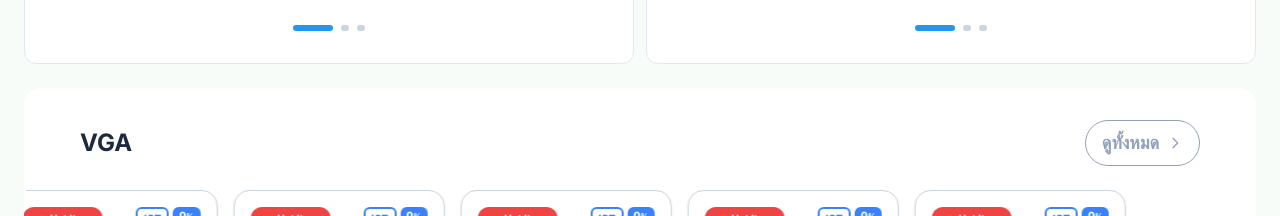
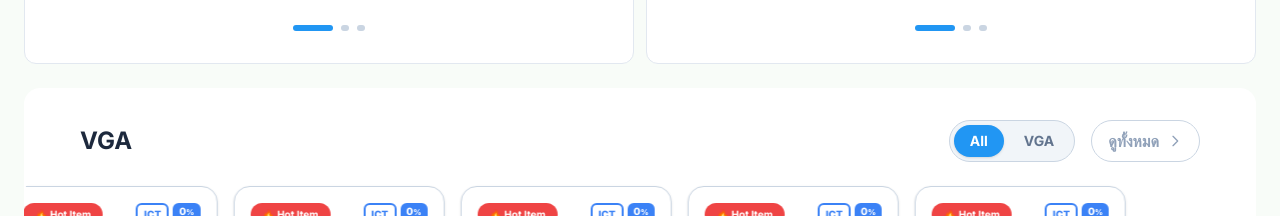
Before and after one commit to Aust9ny/dealer-web, a Nuxt app: page / in a window 1280 px wide. Shown: the part 1340-1556 px from the top of the page. Built offline with nearby package versions, Linux system fonts and the light colour scheme; a web font is replaced by a local one.

Commit message:
style(ProductList): enhance category selection UI and improve title display logic

```diff
--- a/components/ProductList.vue
+++ b/components/ProductList.vue
@@ -1,34 +1,114 @@
+<!-- eslint-disable @typescript-eslint/no-explicit-any -->
 <script setup lang="ts">
+import { ref, computed, watch, onMounted, nextTick } from 'vue';
 import type { Product } from '~/types/product';
 
-defineProps<{
+const props = defineProps<{
+  products: Product[];
   title?: string;
-  products: Product[];
 }>();
+
+const sliderRef = ref<any>(null); // เพิ่ม ref สำหรับเข้าถึง BaseSlider
+const selectedCategory = ref('All');
+const indicatorStyle = ref({ width: '0px', left: '0px' });
+const buttonRefs = ref<any[]>([]);
+
+// ฟังก์ชันคำนวณตำแหน่งและขนาดของปุ่มที่เลือก
+const updateIndicator = () => {
+  const index = categories.value.indexOf(selectedCategory.value);
+  const el = buttonRefs.value[index];
+  if (el) {
+    indicatorStyle.value = {
+      width: `${el.offsetWidth}px`,
+      left: `${el.offsetLeft}px`
+    };
+  }
+};
+
+const categories = computed(() => {
+  const allCats = props.products
+    .map(p => p.category)
+    .filter(cat => !!cat);
+  return ['All', ...new Set(allCats)];
+});
+
+const filteredProducts = computed(() => {
+  if (selectedCategory.value === 'All') return props.products;
+  return props.products.filter(p => p.category === selectedCategory.value);
+});
+
+// ปรับปรุง Logic การแสดง Title
+const displayTitle = computed(() => {
+  if (selectedCategory.value === 'All') {
+    return props.title || 'All Products';
+  }
+  return selectedCategory.value;
+});
+
+// เฝ้าดูการเปลี่ยนหมวดหมู่
+watch(selectedCategory, () => {
+  // 1. Move the blue indicator pill
+  nextTick(updateIndicator);
+
+  // 2. Reset Slider Page AND Restart Timer
+  if (sliderRef.value) {
+    sliderRef.value.resetSlider();
+  }
+});
+
+onMounted(() => {
+  setTimeout(updateIndicator, 150);
+});
 </script>
 
 <template>
   <BaseSlider
-   :title="title"
-   :items="products"
+    ref="sliderRef"
+    :title="displayTitle"
+    :items="filteredProducts"
     :items-per-row="5"
     :show-arrows="true"
-   auto-play>
+    auto-play
+  >
+    <template #header-action>
+      <div class="flex items-center gap-4">
+        <div
+          v-if="categories.length > 1"
+          class="hidden md:flex items-center gap-1 bg-slate-100 p-1 rounded-full border border-slate-300 relative"
+        >
+          <div
+            class="absolute h-[calc(100%-8px)] bg-[#2196F3] rounded-full transition-all duration-300 ease-[cubic-bezier(0.34,1.56,0.64,1)] shadow-sm"
+            :style="indicatorStyle"
+          />
 
-    <template #header-action>
-      <button class="group flex items-center gap-2 px-4 py-2 text-sm font-semibold text-slate-400 hover:text-[#2196F3] rounded-3xl transition-colors border border-slate-400 hover:border-[#2196F3] hover:scale-105 transition-all">
-        <span class="inline-block transition-transform duration-200 text-lg origin-center group-hover:scale-105">ดูทั้งหมด</span>
+          <button
+            v-for="(cat, index) in categories"
+            :key="cat"
+            :ref="(el) => (buttonRefs[index] = el)"
+            type="button"
+            :class="[
+              'relative z-10 px-4 py-1.5 text-sm font-bold rounded-full transition-colors duration-300 whitespace-nowrap',
+              selectedCategory === cat ? 'text-white' : 'text-slate-500 hover:text-slate-800'
+            ]"
+            @click="selectedCategory = cat"
+          >
+            {{ cat }}
+          </button>
+        </div>
+
+        <button class="group flex items-center gap-2 px-4 py-2 text-sm font-semibold text-slate-400 hover:text-[#2196F3] rounded-3xl border border-slate-300 hover:border-[#2196F3] transition-all">
+          <span class="text-sm md:text-base">ดูทั้งหมด</span>
           <svg class="w-4 h-4 transition-transform group-hover:translate-x-1" fill="none" stroke="currentColor" viewBox="0 0 24 24">
             <path stroke-linecap="round" stroke-linejoin="round" stroke-width="2" d="M9 5l7 7-7 7" />
           </svg>
         </button>
+      </div>
     </template>
 
     <template #default="{ item }">
-      <div class="relative z-10 hover:z-20 hover:scale-105 transition-transform duration-300 ease-out">
+      <div class="transition-transform duration-300 hover:scale-[1.02]">
         <ProductCard :product="(item as Product)" />
       </div>
     </template>
-
   </BaseSlider>
 </template>
```
Lines whose indentation alone changed are shown as unchanged.
